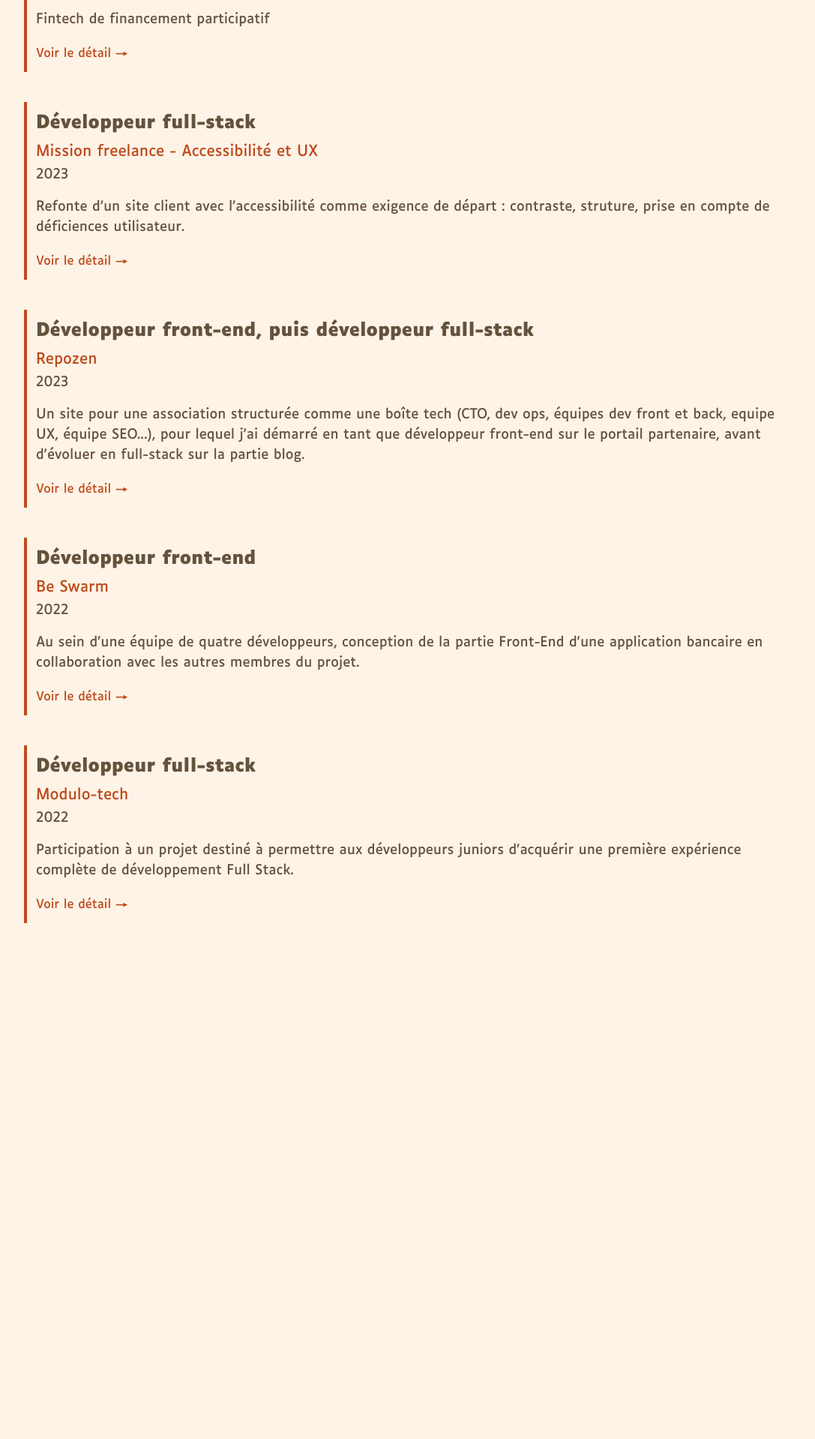
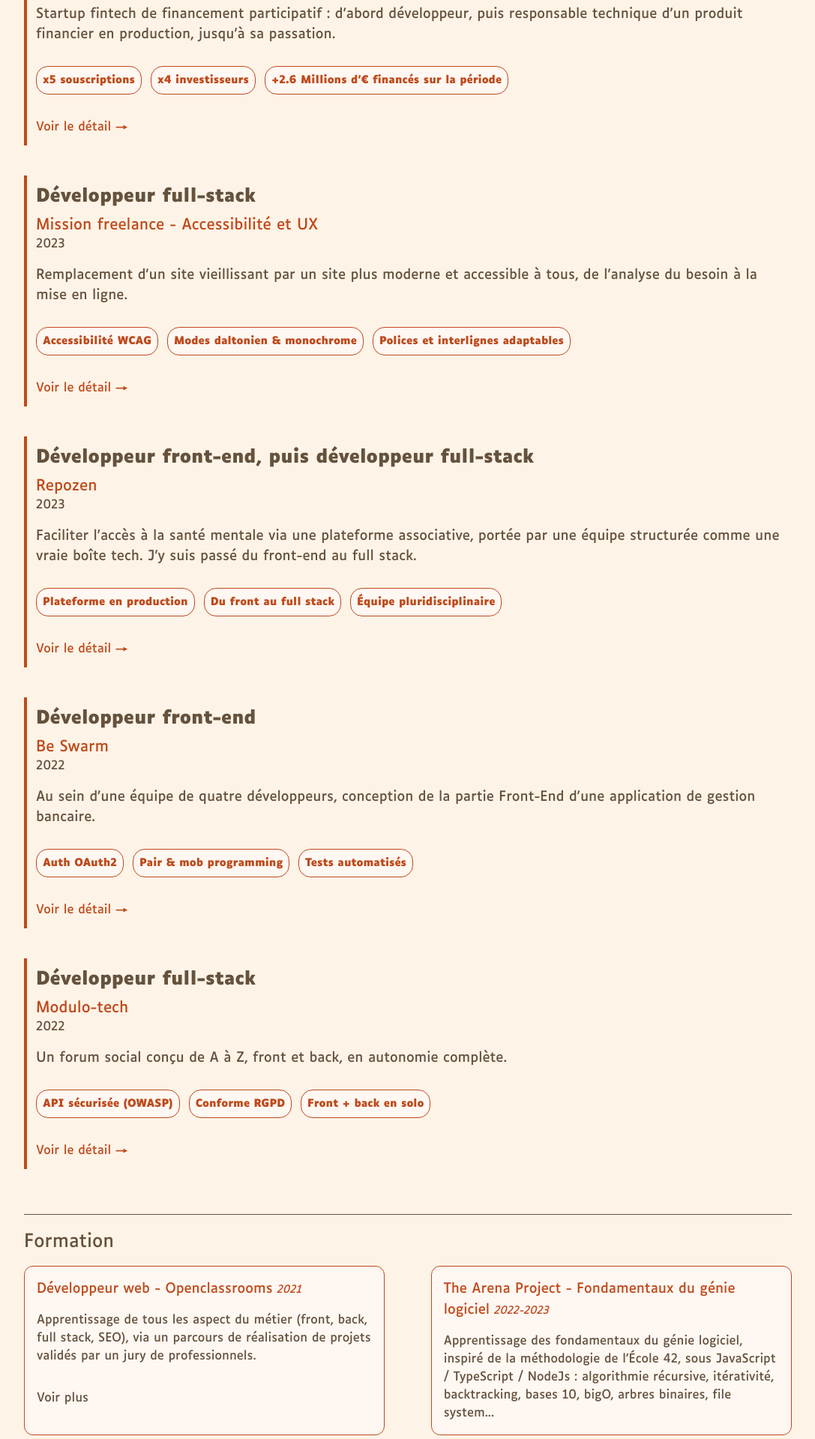
Before and after one commit to khalan1789/portfolio-v2, a Next.js app: page /experience in a window 1280 px wide. Shown: the part 460-2379 px from the top of the page at 75% size, without its empty margins (96-1183 px from the left). Before the commit the page ends 1699 px from the top, so only its background shows below. Built offline with nearby package versions, Linux system fonts and the light colour scheme; a web font is replaced by a local one.

Commit message:
experience layout done - starting implementation exp by exp

```diff
--- a/src/app/components/card/job-card.tsx
+++ b/src/app/components/card/job-card.tsx
@@ -6,6 +6,8 @@ type Props = {
    jobDuration: string;
    jobLink: string;
    description: string;
+   impacts?: string[];
+   isEn?: boolean;
 };
 
 export default function JobCard({
@@ -14,15 +16,40 @@ export default function JobCard({
    jobDuration,
    jobLink,
    description,
+   impacts,
+   isEn,
 }: Props) {
    return (
-      <div className="border-l-4 border-primary p-3 mt-10">
+      <div className="border-l-4 border-primary p-3 mt-10 hover:shadow-sm hover:grow-[2]">
          <h3 className="text-xl font-bold md:text-2xl">{job}</h3>
          <h4 className="mt-2 text-primary text-lg md:text-xl">{company}</h4>
-         <p className="mt-1">{jobDuration}</p>
+         <span className="mt-1">{jobDuration}</span>
          <p className="mt-4 mb-5">{description}</p>
-         <Link href={jobLink} className="text-primary mt-5">
-            Voir le détail →
+         {impacts && impacts.length > 0 && (
+            <p className="flex flex-wrap mb-8">
+               {impacts?.map((element) => {
+                  return (
+                     <span
+                        key={impacts.indexOf(element) + element.slice(0, 8)[0]}
+                        className="rounded-2xl bg-card text-primary p-2 mt-2 mr-2 border border-primary lg:mr-3 text-sm font-bold"
+                     >
+                        {element}
+                     </span>
+                  );
+               })}
+            </p>
+         )}
+
+         <Link
+            aria-label={
+               isEn
+                  ? `Link to the page ${company}'s experience `
+                  : `Lien viens la page expérience ${company}`
+            }
+            href={jobLink}
+            className="text-primary mt-5 hover:font-bold"
+         >
+            {isEn ? "Show more →" : "Voir le détail →"}
          </Link>
       </div>
    );
--- /dev/null
+++ b/src/app/experience/beSwarm/page.tsx
@@ -0,0 +1,5 @@
+import React from "react";
+
+export default function BeSwarm() {
+   return <div>BeSwarm</div>;
+}
--- /dev/null
+++ b/src/app/experience/modulo-tech/page.tsx
@@ -0,0 +1,5 @@
+import React from "react";
+
+export default function ModuloTech() {
+   return <div>ModuloTech</div>;
+}
--- a/src/app/experience/page.tsx
+++ b/src/app/experience/page.tsx
@@ -5,6 +5,37 @@ import { useLocale } from "@/context/useLocale";
 
 export default function Experience() {
    const locale = useLocale();
+   const villyzImpacts = [
+      "x5 souscriptions",
+      "x4 investisseurs",
+      "+2.6 Millions d'€ financés sur la période",
+   ];
+
+   const buildrhImpacts = [
+      "Accessibilité WCAG",
+      "Modes daltonien & monochrome",
+      "Polices et interlignes adaptables",
+   ];
+
+   const repozenImpacts = [
+      "Plateforme en production",
+      "Du front au full stack",
+      "Équipe pluridisciplinaire",
+   ];
+
+   const beSwarmIpacts = [
+      "Auth OAuth2",
+      "Pair & mob programming",
+      "Tests automatisés",
+   ];
+
+   const moduloImpacts = [
+      "API sécurisée (OWASP)",
+      "Conforme RGPD",
+      "Front + back en solo",
+   ];
+
+   const isEn = locale?.locale === "en";
    return (
       <main className="p-2 mdPlus:pl-5 mdPlus:pr-5">
          <div className="max-w-5xl mx-auto 2xl:max-w-5xl">
@@ -22,40 +53,82 @@ export default function Experience() {
             <div className="mt-15 lg:mt-28">
                <JobCard
                   company="Villyz"
-                  description="Fintech de financement participatif"
+                  description="Startup fintech de financement participatif : d’abord développeur, puis responsable technique d’un produit financier en production, jusqu’à sa passation."
                   jobDuration="2023 - 2026"
                   job="Développeur full-stack, puis référent technique"
-                  jobLink="/experiences"
+                  jobLink="/experience/villyz"
+                  impacts={villyzImpacts}
+                  isEn={isEn}
                />
                <JobCard
                   company="Mission freelance - Accessibilité et UX"
-                  description="Refonte d'un site client avec l'accessibilité comme exigence de départ : contraste, struture, prise en compte de déficiences utilisateur."
+                  description="Remplacement d'un site vieillissant par un site plus moderne et accessible à tous, de l’analyse du besoin à la mise en ligne."
                   jobDuration="2023"
                   job="Développeur full-stack "
-                  jobLink="/about"
+                  jobLink="/experience/website-redesign"
+                  impacts={buildrhImpacts}
+                  isEn={isEn}
                />
                <JobCard
                   company="Repozen"
-                  description="Un site pour une association structurée comme une boîte tech (CTO, dev ops, équipes dev front et back, equipe UX, équipe SEO...), pour lequel j'ai démarré en tant que développeur front-end sur le portail partenaire, avant d'évoluer en full-stack sur la partie blog."
+                  description="Faciliter l’accès à la santé mentale via une plateforme associative, portée par une équipe structurée comme une vraie boîte tech. J’y suis passé du front-end au full stack."
                   jobDuration="2023"
                   job="Développeur front-end, puis développeur full-stack"
-                  jobLink="/experiences"
+                  jobLink="/experience/repozen"
+                  impacts={repozenImpacts}
+                  isEn={isEn}
                />
                <JobCard
                   company="Be Swarm"
-                  description="Au sein d'une équipe de quatre développeurs, conception de la partie Front-End d'une application bancaire en collaboration avec les autres membres du projet."
+                  description="Au sein d'une équipe de quatre développeurs, conception de la partie Front-End d'une application de gestion bancaire."
                   jobDuration="2022"
                   job="Développeur front-end"
-                  jobLink="/experiences"
+                  jobLink="/experience/beSwarm"
+                  impacts={beSwarmIpacts}
+                  isEn={isEn}
                />
                <JobCard
                   company="Modulo-tech"
-                  description="Participation à un projet destiné à permettre aux développeurs juniors d'acquérir une première expérience complète de développement Full Stack."
+                  description="Un forum social conçu de A à Z, front et back, en autonomie complète."
                   jobDuration="2022"
                   job="Développeur full-stack"
-                  jobLink="/experiences"
+                  jobLink="/experience/modulo-tech"
+                  impacts={moduloImpacts}
+                  isEn={isEn}
                />
             </div>
+            <section className="mt-15 border-t pt-5">
+               <h2 className="text-2xl">Formation</h2>
+               <div className="flex flex-col lg:flex-row lg:justify-between">
+                  <div className="mt-4 border border-primary bg-card rounded-xl p-4 lg:w-[47%] ">
+                     <h3 className="text-primary text-lg">
+                        Développeur web - Openclassrooms{" "}
+                        <i className="text-sm">2021</i>
+                     </h3>
+
+                     <h4 className="mt-4 lg:font-[16px] ">
+                        Apprentissage de tous les aspect du métier (front, back,
+                        full stack, SEO), via un parcours de réalisation de
+                        projets validés par un jury de professionnels.
+                     </h4>
+                     <button className="mt-8">Voir plus</button>
+                  </div>
+                  <div className="mt-4 border border-primary bg-card rounded-xl p-4 lg:w-[47%]">
+                     <h3 className="text-primary text-lg">
+                        The Arena Project - Fondamentaux du génie logiciel{" "}
+                        <i className="text-sm">2022-2023</i>
+                     </h3>
+
+                     <h4 className="lg:font-[16px] mt-4">
+                        Apprentissage des fondamentaux du génie logiciel,
+                        inspiré de la méthodologie de l&apos;École 42, sous
+                        JavaScript / TypeScript / NodeJs : algorithmie
+                        récursive, itérativité, backtracking, bases 10, bigO,
+                        arbres binaires, file system...
+                     </h4>
+                  </div>
+               </div>
+            </section>
          </div>
       </main>
    );
--- /dev/null
+++ b/src/app/experience/repozen/page.tsx
@@ -0,0 +1,5 @@
+import React from "react";
+
+export default function Repozen() {
+   return <div>Repozen page</div>;
+}
--- /dev/null
+++ b/src/app/experience/villyz/page.tsx
@@ -0,0 +1,5 @@
+import React from "react";
+
+export default function Villyz() {
+   return <div>xp de Villyz ici</div>;
+}
--- /dev/null
+++ b/src/app/experience/website-redesign/page.tsx
@@ -0,0 +1,5 @@
+import React from "react";
+
+export default function WebsiteRedesign() {
+   return <div>page ModernizeSite</div>;
+}
--- a/src/app/globals.css
+++ b/src/app/globals.css
@@ -22,7 +22,7 @@
    --background: oklch(17.051% 0.02964 115.422);
    --light: hsl(33, 26%, 83%);
    --typography: oklch(0.97 0.02 70);
-   --primary: oklch(0.56 0.16 40);
+   --primary: oklch(57.858% 0.15067 40.251);
    --secondary: oklch(0.94 0.02 70);
    --tercary: oklch(81.16% 0.02815 72.695);
    --hero-light: oklch(0.72 0.08 140);
```
Also changed, not shown: 1 other file (tests, documents, lock files or other folders).
